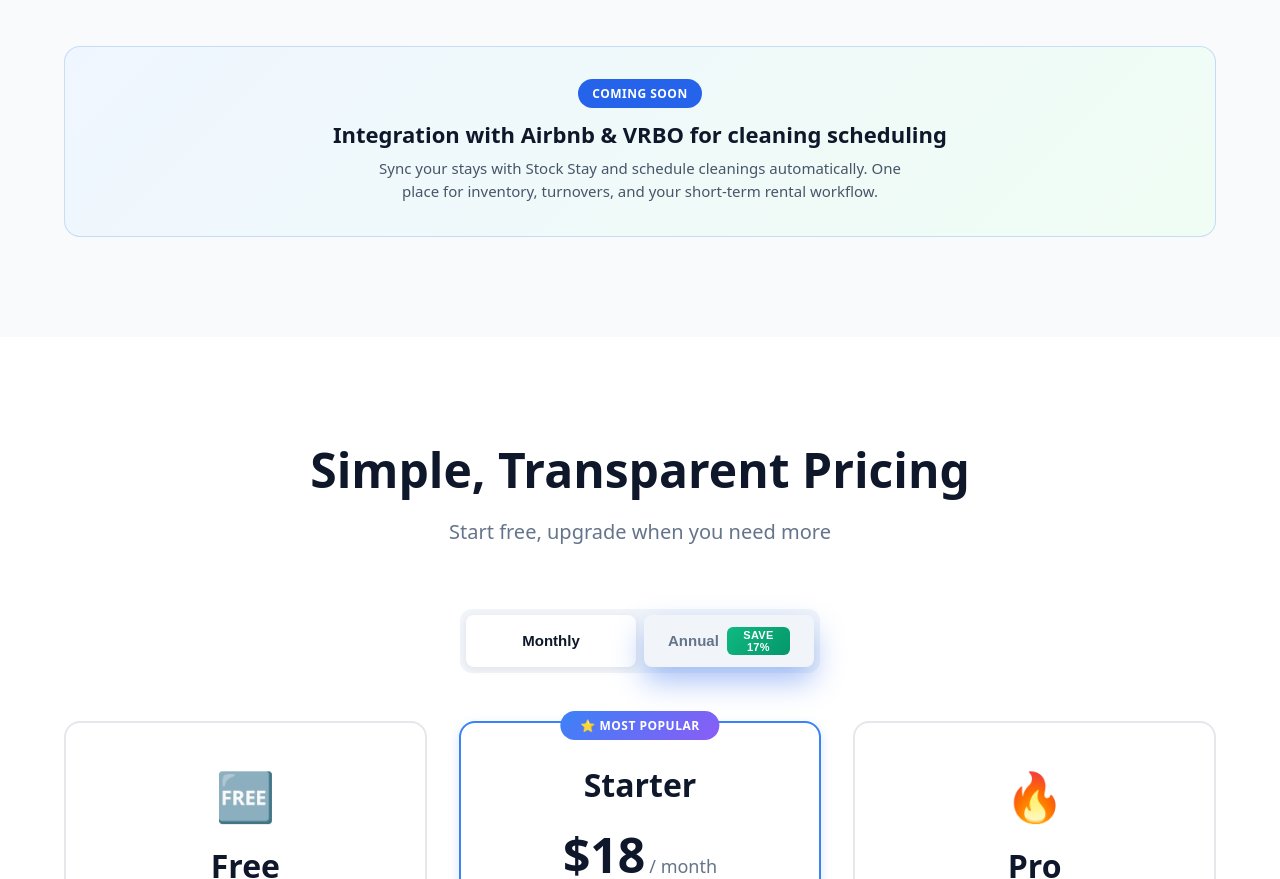
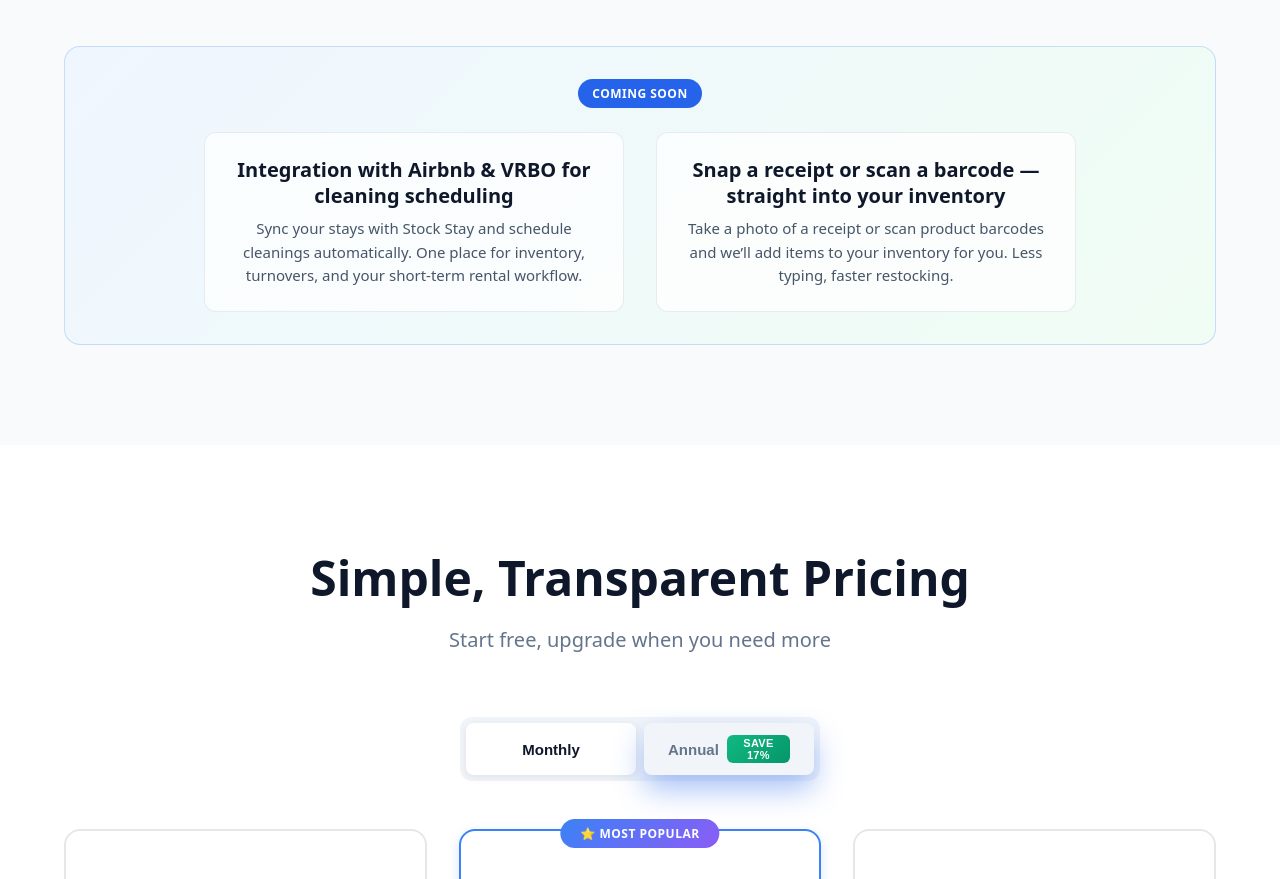
Before and after one commit to Ironkd/StockStay, a React (Vite) app: page / in a window 1280 px wide. Shown: the part 2060-2939 px from the top of the page. Built offline with nearby package versions, Linux system fonts and the light colour scheme; no server answers.

Commit message:
Landing: Coming Soon – Airbnb/VRBO cleaning scheduling, receipt photo & barcode scan to inventory

```diff
--- a/src/pages/LandingPage.tsx
+++ b/src/pages/LandingPage.tsx
@@ -143,10 +143,20 @@ export const LandingPage: React.FC = () => {
           {/* Coming Soon */}
           <div className="coming-soon-block">
             <span className="coming-soon-badge">Coming Soon</span>
-            <h3 className="coming-soon-title">Integration with Airbnb & VRBO for cleaning scheduling</h3>
-            <p className="coming-soon-text">
-              Sync your stays with Stock Stay and schedule cleanings automatically. One place for inventory, turnovers, and your short-term rental workflow.
-            </p>
+            <div className="coming-soon-items">
+              <div className="coming-soon-item">
+                <h3 className="coming-soon-title">Integration with Airbnb & VRBO for cleaning scheduling</h3>
+                <p className="coming-soon-text">
+                  Sync your stays with Stock Stay and schedule cleanings automatically. One place for inventory, turnovers, and your short-term rental workflow.
+                </p>
+              </div>
+              <div className="coming-soon-item">
+                <h3 className="coming-soon-title">Snap a receipt or scan a barcode — straight into your inventory</h3>
+                <p className="coming-soon-text">
+                  Take a photo of a receipt or scan product barcodes and we’ll add items to your inventory for you. Less typing, faster restocking.
+                </p>
+              </div>
+            </div>
           </div>
         </div>
       </section>
--- a/src/styles.css
+++ b/src/styles.css
@@ -2084,11 +2084,28 @@ button.secondary:hover {
   letter-spacing: 0.04em;
   text-transform: uppercase;
   border-radius: 999px;
-  margin-bottom: 12px;
+  margin-bottom: 24px;
+}
+
+.coming-soon-items {
+  display: flex;
+  flex-wrap: wrap;
+  gap: 32px;
+  justify-content: center;
+  text-align: center;
+}
+
+.coming-soon-item {
+  flex: 1 1 280px;
+  max-width: 420px;
+  padding: 24px 20px;
+  background: rgba(255, 255, 255, 0.7);
+  border-radius: 12px;
+  border: 1px solid rgba(148, 163, 184, 0.2);
 }
 
 .coming-soon-title {
-  font-size: 22px;
+  font-size: 20px;
   font-weight: 700;
   color: #0f172a;
   margin: 0 0 8px;
@@ -2100,9 +2117,6 @@ button.secondary:hover {
   line-height: 1.55;
   color: #475569;
   margin: 0;
-  max-width: 560px;
-  margin-left: auto;
-  margin-right: auto;
 }
 
 /* Pricing Section */
```
